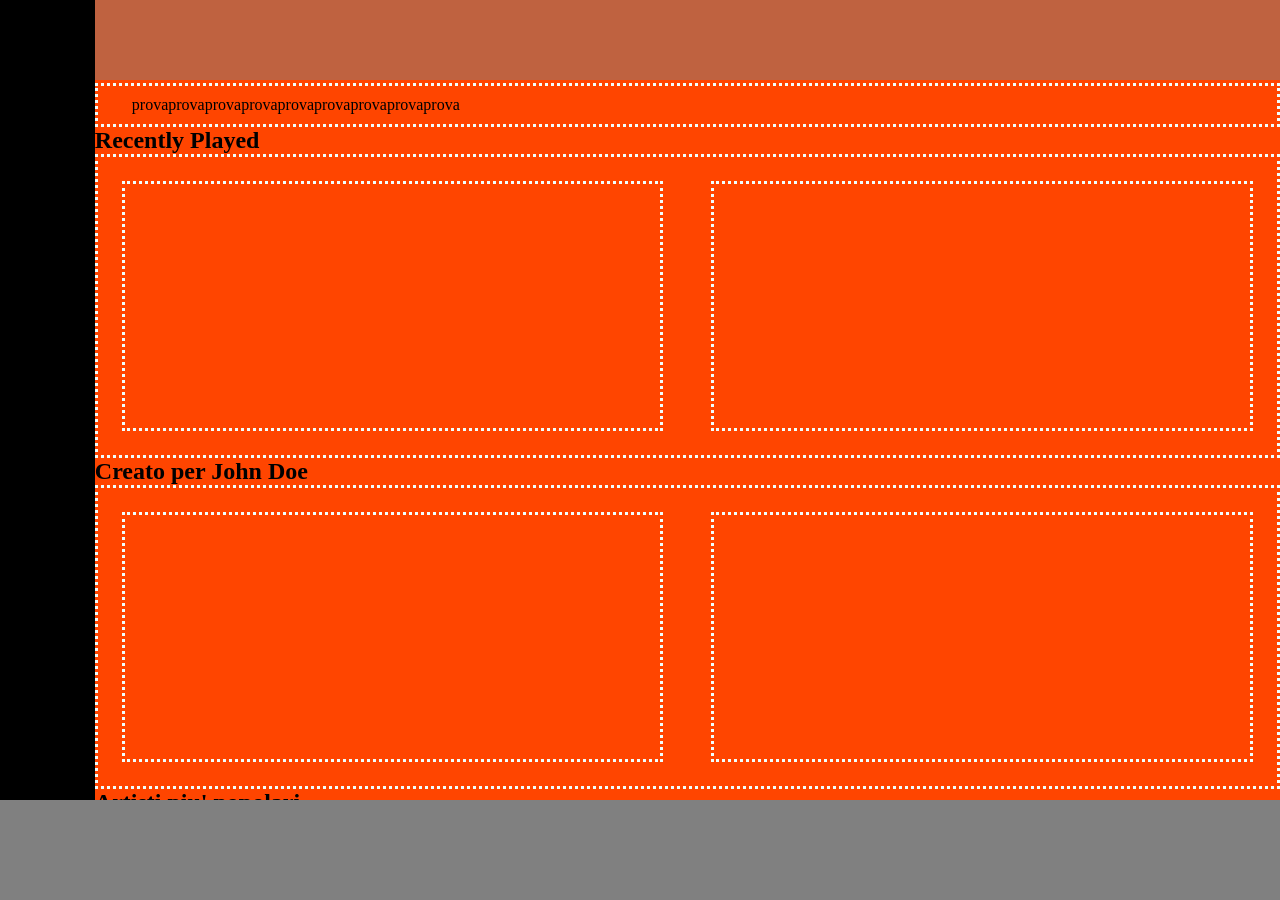
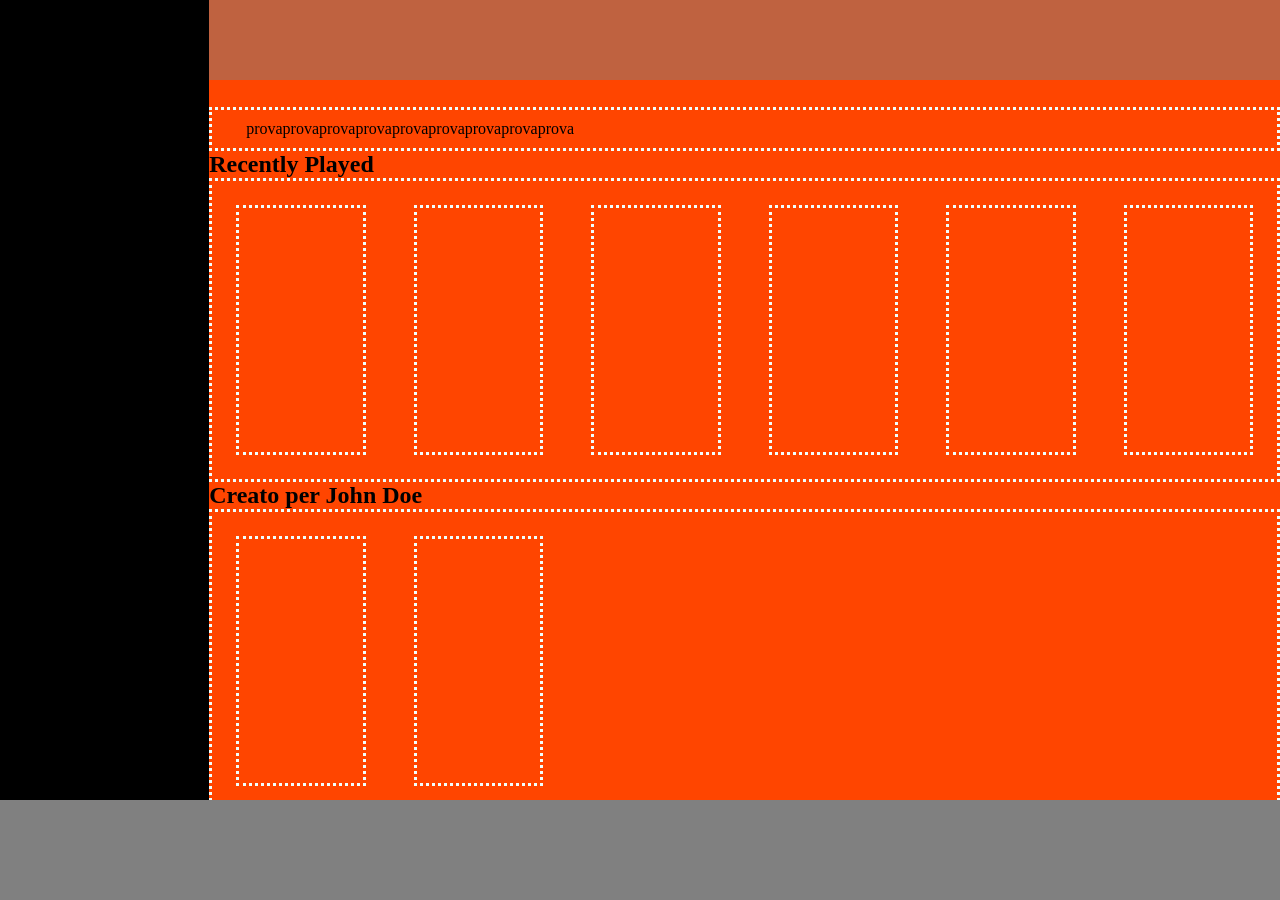
Before and after one commit to Runatorium/html-css-spotifyweb, a plain HTML site: page index.html in a window 1280 px wide. Drawn offline with Linux system fonts and the light colour scheme.

Commit message:
general fixes per albums e responsivity completata per tutti i dispositivi (navbar da sistemare)

```diff
--- a/css/style.css
+++ b/css/style.css
@@ -79,7 +79,7 @@
 .playlist-recently-played{
     width: 100%;
     flex-direction: row;
-    flex-wrap: nowrap;
+    flex-wrap: wrap;
     border-style: dotted;  /* debug feature */
     border-color: azure;  /* debug feature */
 }
@@ -87,7 +87,7 @@
 .album {
     margin: 1.5rem;
     height: 250px;
-    width: calc(50%);
+    width: calc(50% - 3rem);
     border-style: dotted;  /* debug feature */
     border-color: azure;  /* debug feature */
 }
@@ -105,17 +105,33 @@ footer.footer.d-flex {
 /* Tablet Responsivity*/
 
 @media screen and (min-width:576px){
+    .sidebar{
+        width: 250px;
+    }
 
     .navbar{
-        margin-top: 15%;
+        margin-top: 22%;
     }
 }
 
 
 
-@media screen and (min-width:900px){
+@media screen and (min-width:992px){
 
     .navbar{
-        margin-top: 7%;
+        margin-top: 10%;
+    }
+
+    .album{
+        width: calc(25% - 3rem);
     }
 }
+
+
+@media screen and (min-width:1200px){
+
+    .album{
+        width: calc(100% / 6 - 3rem);
+    }
+
+}
--- a/index.html
+++ b/index.html
@@ -36,6 +36,10 @@
           <div class="playlist-recently-played d-flex">
             <div class="album"></div>
             <div class="album"></div>
+            <div class="album"></div>
+            <div class="album"></div>
+            <div class="album"></div>
+            <div class="album"></div>
           </div>
           <h2>Creato per John Doe</h2>
           <div class="playlist-recently-played d-flex">
```
